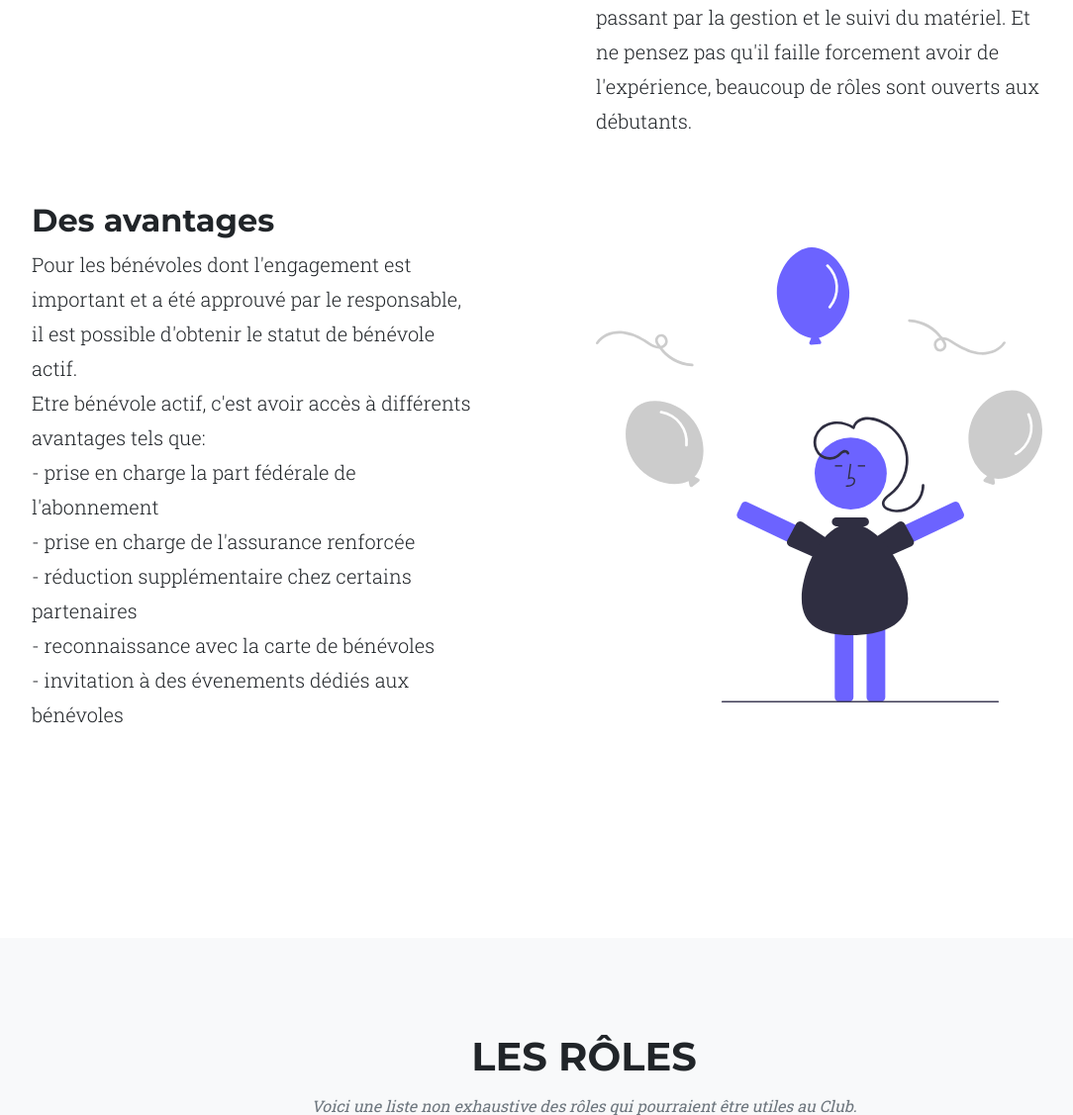
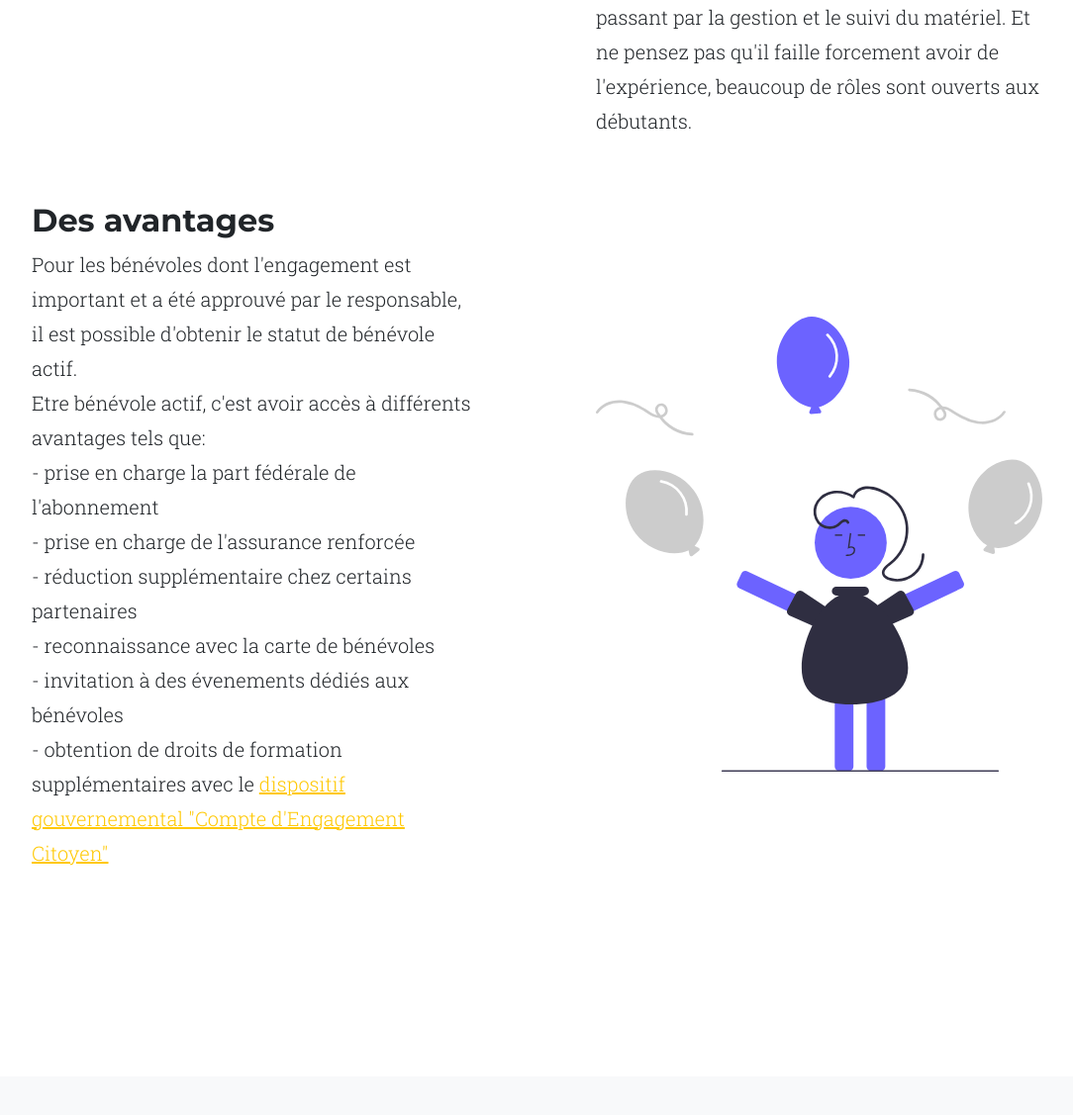
Before and after one commit to Club-Alpin-Lyon-Villeurbanne/benevolat, a PHP site: page / in a window 1280 px wide. Shown: the part 2325-3452 px from the top of the page at 99% size, without its empty margins (50-1134 px from the left). Run offline with PHP 8.4, Linux system fonts and the light colour scheme.

Commit message:
Content: ajout CEC

```diff
--- a/index.php
+++ b/index.php
@@ -99,7 +99,8 @@
                   - prise en charge de l'assurance renforcée<br />
                   - réduction supplémentaire chez certains partenaires<br />
                   - reconnaissance avec la carte de bénévoles<br />
-                  - invitation à des évenements dédiés aux bénévoles
+                  - invitation à des évenements dédiés aux bénévoles<br />
+                  - obtention de droits de formation supplémentaires avec le <a href="https://www.associations.gouv.fr/le-compte-d-engagement-citoyen-cec.html" target=_blank>dispositif gouvernemental "Compte d'Engagement Citoyen"</a>
               </p>
             </div>
           </div>
```
